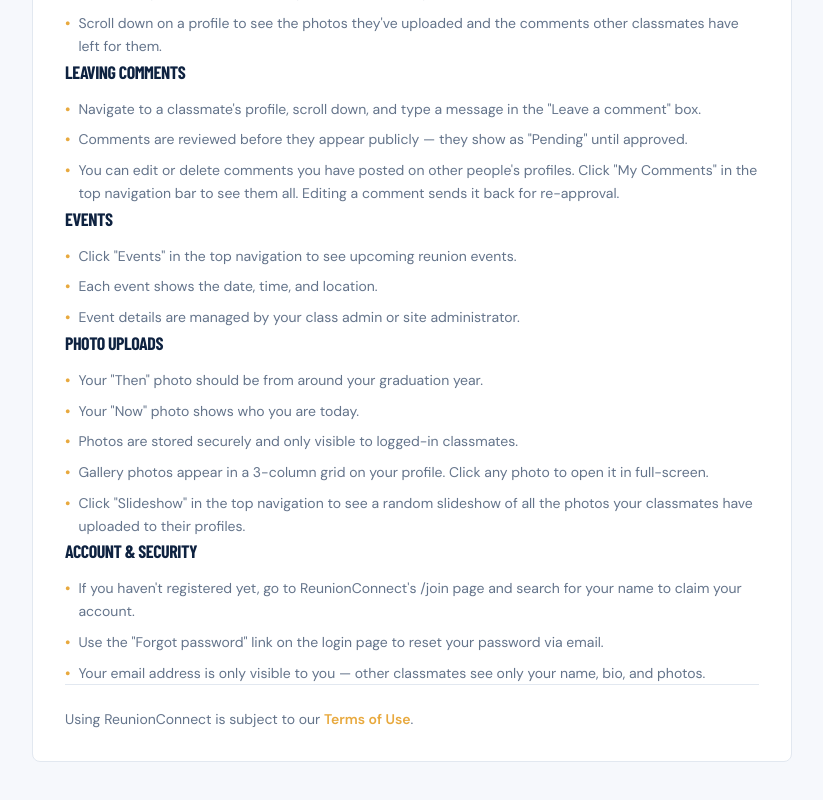
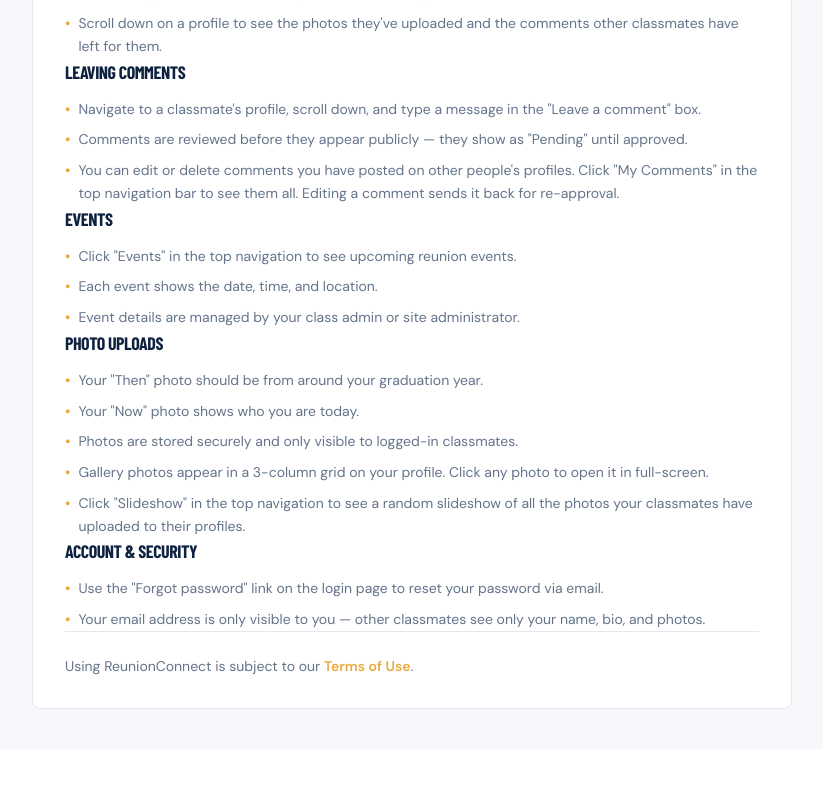
Before and after one commit to unicornadventures/reunion-connect, a React (Vite) app in the folder frontend/: page /help in a window 1280 px wide. Shown: the part 563-1363 px from the top of the page, without its empty margins (228-1051 px from the left). After the commit the page ends 1312 px from the top, so only its background shows below. Built offline with nearby package versions, Linux system fonts and the light colour scheme; no server answers; sample sign-in values are in the browser's storage; a web font is replaced by a local one.

Commit message:
text change to Account & Security on help page

```diff
--- a/frontend/src/components/HelpPage.tsx
+++ b/frontend/src/components/HelpPage.tsx
@@ -59,7 +59,6 @@
       ])}
 
       {section('Account & Security', [
-        `If you haven't registered yet, go to ${SITE_BRAND}'s /join page and search for your name to claim your account.`,
         'Use the "Forgot password" link on the login page to reset your password via email.',
         'Your email address is only visible to you — other classmates see only your name, bio, and photos.',
       ])}
```
